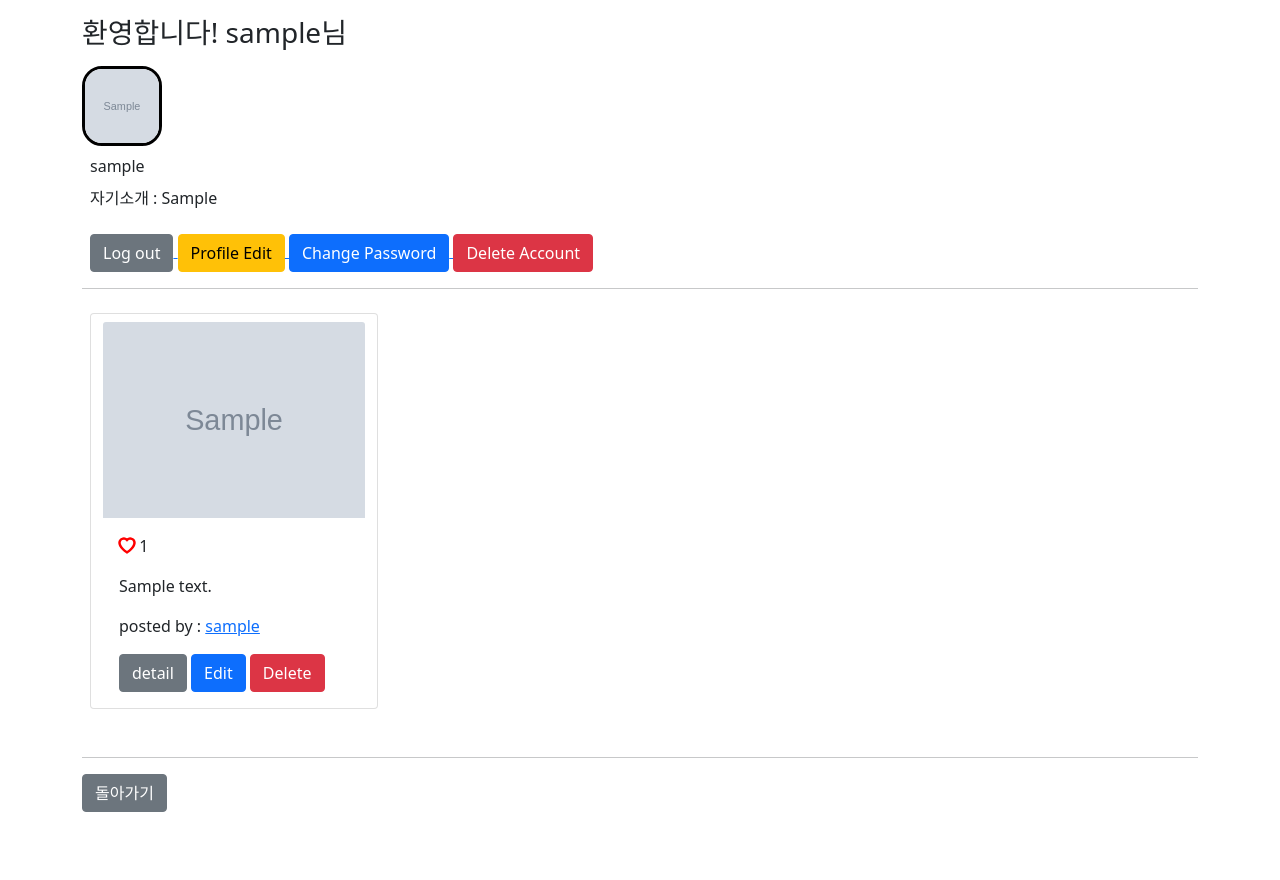
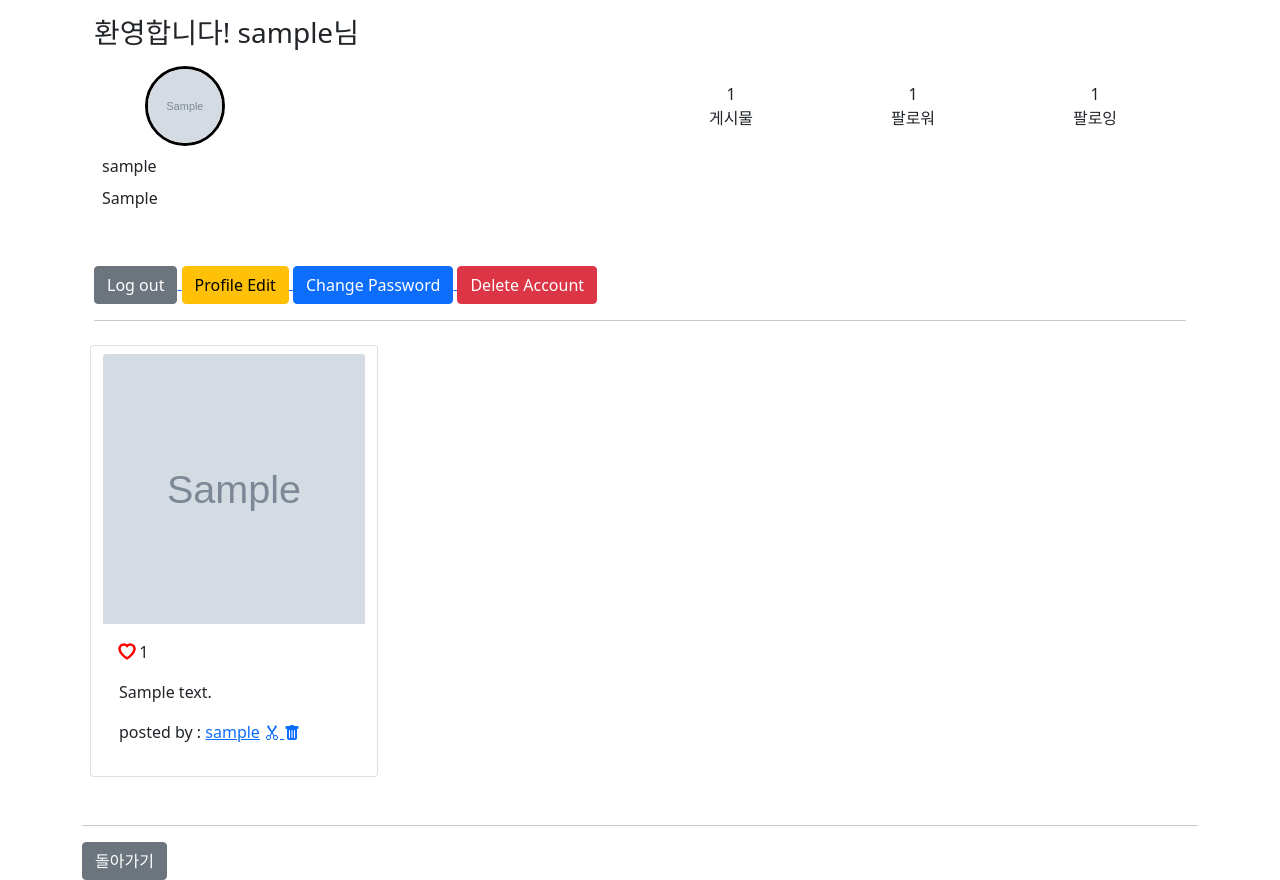
Before and after one commit to Ju-Yeon-K/insta_clonecoding_pjt, a Django app: a page that uses templates/base.html in a window 1280 px wide. Shown: the part 72-952 px from the top of the page. Before the commit the page ends 884 px from the top, so only its background shows below. Run offline with Django 3.2, Linux system fonts and the light colour scheme; a user stored in the database is signed in; tables that the repository leaves empty hold one stand-in row (values such as "Sample post"); grey boxes marked "Sample" are stand-in pictures; some libraries are stand-ins or nearby versions.

Commit message:
pjt6revise

```diff
--- a/accounts/models.py
+++ b/accounts/models.py
@@ -16,4 +16,5 @@ class Profile(models.Model):
 
 
 class User(AbstractUser):
+    followings = models.ManyToManyField('self', symmetrical=False, related_name="followers")
     pass
--- a/accounts/templates/accounts/profile.html
+++ b/accounts/templates/accounts/profile.html
@@ -3,24 +3,75 @@
 {% block content %}
 
 
+
+    <div class="container text-start">
+      <div class="row">
         {% if request.user.id == profile.user_id %} {% comment %} 같은 유저일때 {% endcomment %}
+        <div class="col-12" >
           <h3>환영합니다! {{user}}님</h3>
+
         {% else %}  {% comment %} 다른 유저일때 {% endcomment %}
-    <h2>{{profile.user}} 님의 프로필</h2>
-    <hr>
+        <div class="col-12" >
+          <h3>{{profile.user}} 님의 프로필</h3>
+
         {% endif %}
+  </div>
+</div>
+
+<div class="container text-center">
+      <div class="row">
+        <div class="col-2" >
           {% if profile.image_file %}
             <img src="{{ profile.image_file.url }}" class="card-img-top imgbox mt-2">
+          {% else %}
+            <img src="https://upload.wikimedia.org/wikipedia/commons/thumb/2/2c/Default_pfp.svg/340px-Default_pfp.svg.png?20220226140232" class="card-img-top imgbox mt-2">
+
+            {% endif %}
+        </div>
+        <div class="col-4">
+        </div>
+        <div class="col-2 mt-4">
+          {{profile.user.post_set.count}} <br>
+          게시물
+        </div>
+        <div class="col-2 mt-4">
+          {{profile.user.followers.count}} <br>
+          팔로워
+        </div>
+        <div class="col-2 mt-4">
+          {{profile.user.followings.count}} <br>
+          팔로잉
+        </div>
+      </div>
+    </div>
+
+    <div class="row m-2">
+
+    {% if profile.nickname %} {{profile.nickname}} {% else %}등록된 닉네임이 없어욤 ㅜㅜ
+    {% endif %}
+  </div>
+  <div class="row mx-2">
+      {% if profile.introduction %} {{profile.introduction}}{% else %}등록된 자기 소개글이 없어욤 ㅜㅜ
+    {% endif %}
+  </div>
+  <div class="row">
+    <div class="col-2 mt-2">
+      {% if request.user != profile.user %}
+      <form action="{% url 'accounts:follow' profile.user.pk %}" method="POST">
+        {% csrf_token %}
+        {% if request.user in profile.user.followers.all %}
+          <button type="submit" class="btn btn-secondary">언팔로우</button>
+        {% else %}
+          <button type="submit" class="btn btn-secondary">팔로우</button>
         {% endif %}
 
-    <p class="m-2">  {% if profile.nickname %} {{profile.nickname}} {% else %}등록된 닉네임이 없어욤 ㅜㅜ</p>
+        </form>
       {% endif %}
 
-    <p class="mx-2">  자기소개 : {% if profile.introduction %} {{profile.introduction}}{% else %}등록된 자기 소개글이 없어욤 ㅜㅜ </p>
-    {% endif %}
-
+    </div>
+  </div>
+    {% if request.user.id == profile.user_id %}
     <br><br>
-    {% if request.user.id == profile.user_id %}
     <a href="{% url 'accounts:logout' %}">
       <button type="submit" class="btn btn-secondary">Log out</button>
     </a>
@@ -35,7 +86,7 @@
     </a>
     {% endif %}
     <hr>
-
+  </div>
 {% include 'posts/post.html' %}
 
 
--- a/accounts/urls.py
+++ b/accounts/urls.py
@@ -10,4 +10,5 @@ urlpatterns = [
     path('update/', views.update, name='update'),
     path('password/', views.change_password, name='password'),
     path('profile_update/', views.profile_update, name='profile_update'),
+    path('<int:user_pk>/', views.follow, name='follow'),
 ]
--- a/accounts/views.py
+++ b/accounts/views.py
@@ -74,6 +74,9 @@ def change_password(request):
     return render(request, 'accounts/password.html', context)
 
 def profile(request, user_name):
+    # 만약 커스텀 유저모델이라면 아래 추가
+    # from django.contrib.auth import get_user_model
+    # User = get_user_model()
     user = User.objects.get(username=user_name)
     profile = Profile.objects.get(user_id=user.id)
     posts = user.post_set.all()
@@ -99,3 +102,13 @@ def profile_update(request):
         }
         return render(request, 'accounts/profile_update.html', context)
     return redirect('accounts:login')
+
+def follow(request, user_pk):
+    if request.method=="POST":
+        person = User.objects.get(pk=user_pk)
+        if request.user != person:
+            if person.followers.filter(pk=request.user.pk).last():
+                person.followers.remove(request.user)
+            else:
+                person.followers.add(request.user)
+    return redirect('profile', person.username)
--- a/posts/models.py
+++ b/posts/models.py
@@ -6,7 +6,7 @@ class Post(models.Model):
     like_users = models.ManyToManyField(settings.AUTH_USER_MODEL, related_name='like_posts')
     user = models.ForeignKey(settings.AUTH_USER_MODEL, on_delete=models.CASCADE)
     content = models.TextField()
-    image = models.ImageField(blank=True)
+    image = models.ImageField(null =True, blank=True)
 
 class Comment(models.Model):
     post = models.ForeignKey(Post, on_delete=models.CASCADE) # , related_name='comments' 넣ㅇ면 _set 대신 요거 사용 가능
--- a/posts/templates/posts/post.html
+++ b/posts/templates/posts/post.html
@@ -1,30 +1,40 @@
 
 {% if user.is_authenticated %}
+
   <div class="container">
     <div class="row">
       {% for post in posts %}
+
       <div class="col-2 card m-2" style="width: 18rem;">
+        <a href="{% url 'posts:detail' post.pk %}">
         {% if post.image %}
-      <img src="{{ post.image.url }}" class="card-img-top mt-2">
+        <img src="{{ post.image.url }}" class="card-img-top mt-2 imgsizing">
         {% endif %}
-            <div class="card-body">
+        </a><div class="card-body">
           {% comment %} <h5 class="card-title"></h5> {% endcomment %}
           <p>
             <span id="boot-icon" class="bi bi-heart" style="font-size: 1rem; -webkit-text-stroke-width: 1.5px; color: rgb(255, 0, 0);"></span>
             {{post.like_users.count}}
-        </i></p>
+          </i>
+          </p>
           <p class="card-text">{{post.content}}</p>
-        <p>posted by : <a href="{% url 'profile' post.user.username%}">{{post.user}}</a></p>
-        <a href="{% url 'posts:detail' post.pk %}" class="btn btn-secondary">detail</a>
+          <p>posted by : <a href="{% url 'profile' post.user.username%}">{{post.user}}</a>
+          {% comment %} <a href="{% url 'posts:detail' post.pk %}" class="btn btn-secondary">detail</a> {% endcomment %}
           {% if request.user == post.user %}
-        <a href="{% url 'posts:update' post.pk %}" class="btn btn-primary">Edit</a>
-        <a href="{% url 'posts:delete' post.pk %}" class="btn btn-danger">Delete</a>
+          <a href="{% url 'posts:update' post.pk %}">
+            <i class="bi bi-scissors"></i>
+          </a>
+          <a href="{% url 'posts:delete' post.pk %}">
+            <svg xmlns="http://www.w3.org/2000/svg" width="16" height="16" fill="currentColor" class="bi bi-trash-fill" viewBox="0 0 16 16">
+              <path d="M2.5 1a1 1 0 0 0-1 1v1a1 1 0 0 0 1 1H3v9a2 2 0 0 0 2 2h6a2 2 0 0 0 2-2V4h.5a1 1 0 0 0 1-1V2a1 1 0 0 0-1-1H10a1 1 0 0 0-1-1H7a1 1 0 0 0-1 1H2.5zm3 4a.5.5 0 0 1 .5.5v7a.5.5 0 0 1-1 0v-7a.5.5 0 0 1 .5-.5zM8 5a.5.5 0 0 1 .5.5v7a.5.5 0 0 1-1 0v-7A.5.5 0 0 1 8 5zm3 .5v7a.5.5 0 0 1-1 0v-7a.5.5 0 0 1 1 0z"/>
+            </svg>
+          </a>
           {% endif %}
         </div>
       </div>
+
       {% endfor %}
     </div>
   </div>
 
-
 {% endif %}
--- a/templates/base.html
+++ b/templates/base.html
@@ -26,8 +26,11 @@
     .imgbox {
       width: 80px;
       height: 80px;
-      border-radius: 25%;
+      border-radius: 100%;
       border:3px solid black;
+    }
+    .imgsizing {
+      height: 270px;
     }
   </style>
 </head>
@@ -66,12 +69,11 @@
     {% block content %}
     {% endblock %}
     <br><hr>
-
     <a href="{% url 'posts:index' %}" class="btn btn-secondary">
       돌아가기
     </a>
 
-  </div>
+    </div>
 
   <script src="https://code.jquery.com/jquery-3.6.0.slim.min.js" integrity="sha256-u7e5khyithlIdTpu22PHhENmPcRdFiHRjhAuHcs05RI=" crossorigin="anonymous"></script>
   <script src="https://cdnjs.cloudflare.com/ajax/libs/popper.js/1.14.7/umd/popper.min.js" integrity="sha384-UO2eT0CpHqdSJQ6hJty5KVphtPhzWj9WO1clHTMGa3JDZwrnQq4sF86dIHNDz0W1" crossorigin="anonymous"></script>
```
Also changed, not shown: accounts/templates/accounts/post.html (deleted, +0 -35 lines), requirements.txt (+93 -0 lines), accounts/migrations/0001_initial.py, accounts/migrations/0002_auto_20230411_2224.py (deleted), posts/migrations/0001_initial.py. Lines whose indentation alone changed are shown as unchanged.
